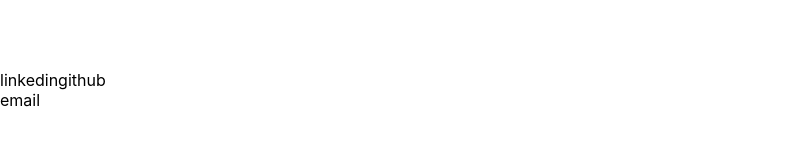
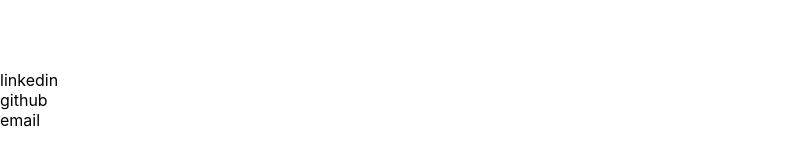
Before and after one commit to etibrewala/my-website, a Next.js app: page / in a window 1280 px wide. Shown: the part 570-736 px from the top of the page, without its empty margins (0-790 px from the left). Built offline with nearby package versions, Linux system fonts and the light colour scheme.

Commit message:
practice

```diff
--- a/package.json
+++ b/package.json
@@ -12,7 +12,8 @@
     "bootstrap": "^5.2.0-beta1",
     "next": "12.2.2",
     "react": "18.2.0",
-    "react-dom": "18.2.0"
+    "react-dom": "18.2.0",
+    "react-icons": "^4.4.0"
   },
   "devDependencies": {
     "eslint": "8.20.0",
--- a/pages/index.js
+++ b/pages/index.js
@@ -1,6 +1,14 @@
 import Head from 'next/head'
 import Image from 'next/image'
 import styles from '../styles/Home.module.css'
+
+{/*import {
+  FaLinkedinIn,
+  FaGithub,
+  FaSpotify,
+} from "react-icons/fa";*/}
+
+
 
 export default function Home() {
   return (
@@ -8,18 +16,18 @@ export default function Home() {
   <Head>
     <title>eshaan</title>
   </Head>
-  {/*<div className="topnav">
-  <a className="active" href="#home">Home</a>
-  <a href="#news">News</a>
-  <a href="#contact">Contact</a>
-  <a href="#about">About</a>
-  </div>*/}
+
   <div className={styles.center}>
     <h2 className={styles.fonts}>eshaan tibrewala</h2>
     </div>
+  <div>
   <a href='https://www.linkedin.com/in/eshaantibrewala/' target="_blank" rel="noreferrer">linkedin</a>
-  <a href='https://github.com/etibrewala' target="_blank" rel="noreferrer">github</a>
-    <div>email</div>
+    </div>
+    <div>
+    <a href='https://github.com/etibrewala' target="_blank" rel="noreferrer">github</a>
+    </div>
+    <div>
+      <a href="mailto: eshaantibrewala@gmail.com">email</a></div>
   </div>
   )
 }
--- a/styles/Home.module.css
+++ b/styles/Home.module.css
@@ -8,3 +8,10 @@
 .fonts{
   font-family: 'Times New Roman', Times, serif;
 }
+.main{
+  display: flex;
+  align-items: flex-start;
+  flex-direction: column;
+  justify-content: center;
+  position: absolute;
+}
```
Also changed, not shown: 2 other files (tests, documents, lock files or other folders).
